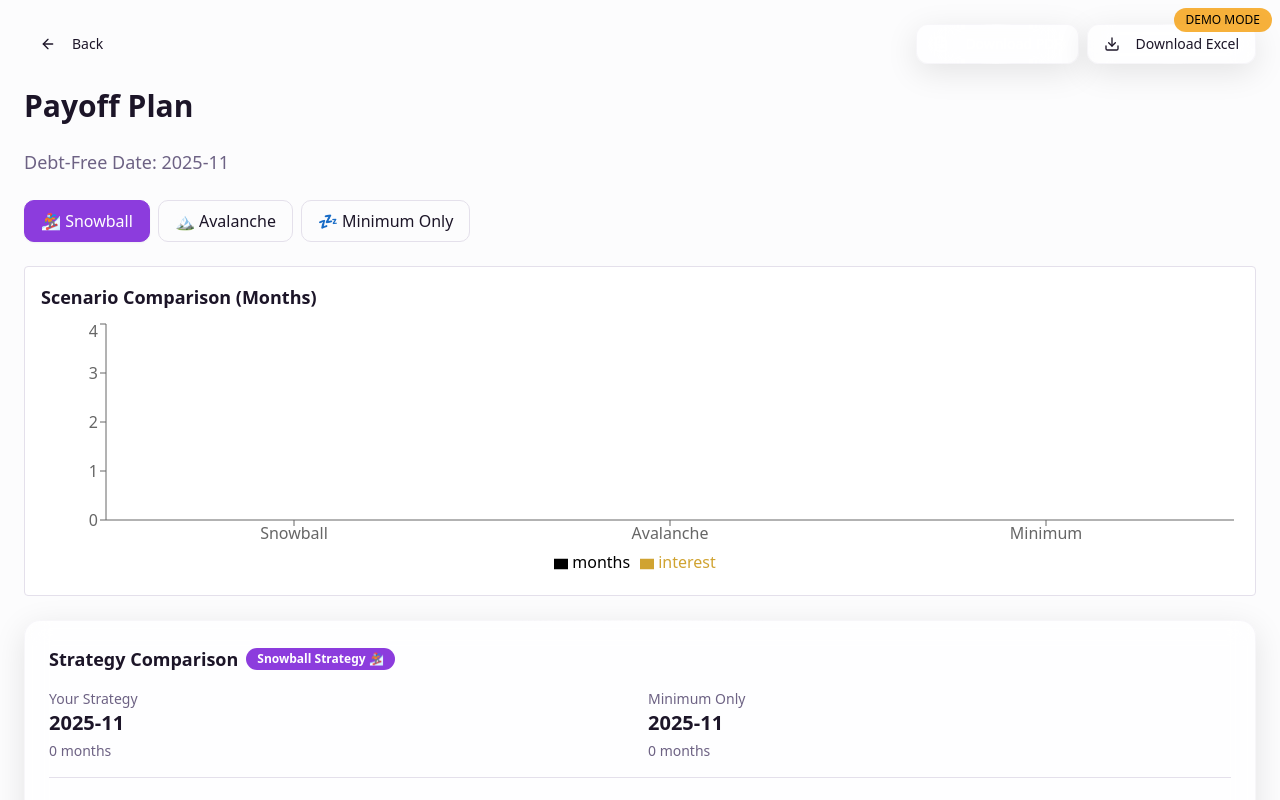
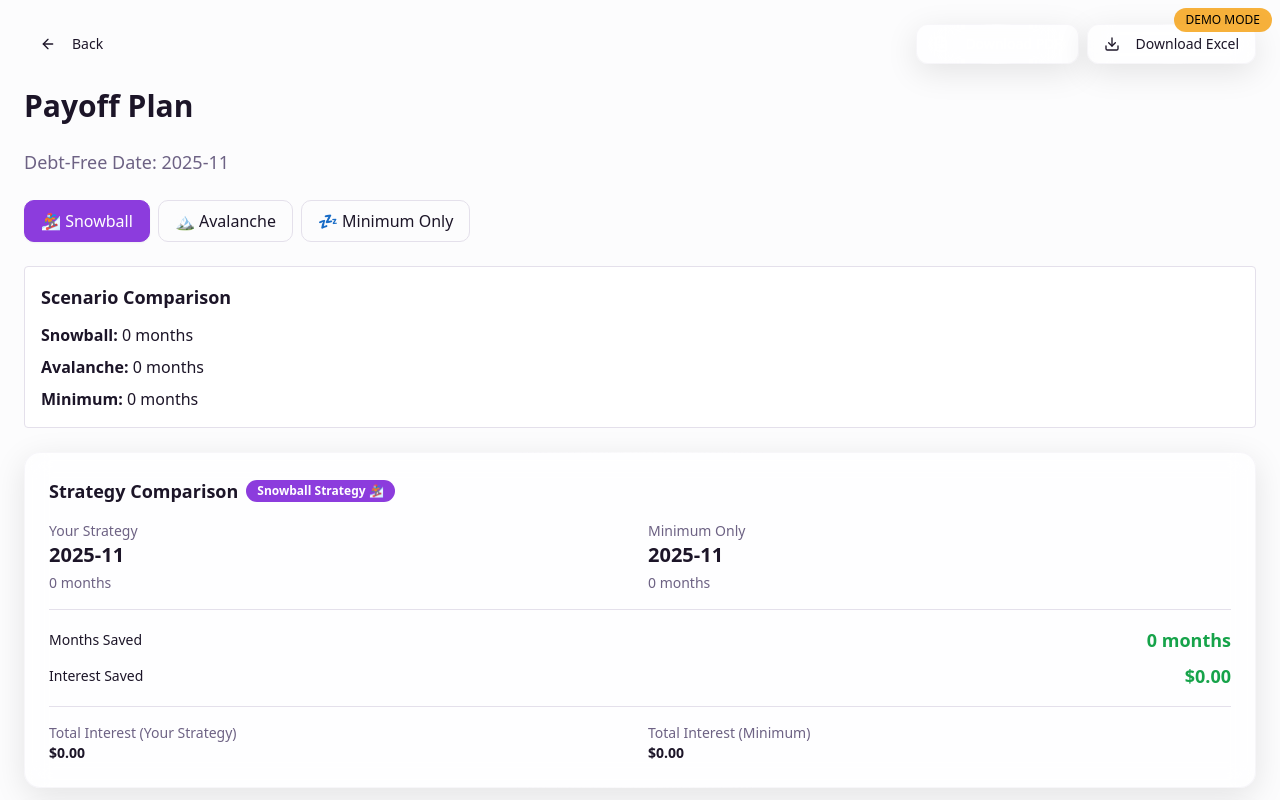
Before and after one commit to Finityo/gleam-debt, a React (Vite) app: page /plan-simple in a window 1280 px wide. Both pictures are taken after a click on the button "Compute Plan". Shown: the top 800 px of the page. Built offline with nearby package versions, Linux system fonts and the light colour scheme.

Commit message:
Refactor scenario comparison display
Update the display format for scenario comparison results from a bulleted list with symbols to a more readable format with labels and values.

```diff
--- a/src/components/ScenarioChart.tsx
+++ b/src/components/ScenarioChart.tsx
@@ -2,16 +2,7 @@
 // src/components/ScenarioChart.tsx
 // ===================================
 import React from "react";
-import {
-  BarChart,
-  Bar,
-  XAxis,
-  YAxis,
-  Tooltip,
-  ResponsiveContainer,
-  Legend,
-} from "recharts";
-import { Debt, UserSettings, DebtPlan } from "@/lib/computeDebtPlan";
+import { Debt, UserSettings } from "@/lib/computeDebtPlan";
 import { scenarioCompare } from "@/lib/scenarioCompare";
 
 type Props = {
@@ -42,20 +33,15 @@ export default function ScenarioChart({ debts, settings }: Props) {
 
   return (
     <div className="p-4 border rounded bg-white">
-      <h2 className="text-lg font-semibold mb-2">
-        Scenario Comparison (Months)
-      </h2>
+      <h2 className="text-lg font-semibold mb-3">Scenario Comparison</h2>
 
-      <ResponsiveContainer width="100%" height={260}>
-        <BarChart data={data}>
-          <XAxis dataKey="name" />
-          <YAxis />
-          <Tooltip formatter={(v) => Math.round(Number(v))} />
-          <Legend />
-          <Bar dataKey="months" fill="#000000" />
-          <Bar dataKey="interest" fill="#d0a331" />
-        </BarChart>
-      </ResponsiveContainer>
+      <div className="space-y-2">
+        {data.map((item) => (
+          <div key={item.name}>
+            <strong>{item.name}:</strong> {item.months} months
+          </div>
+        ))}
+      </div>
     </div>
   );
 }
```
